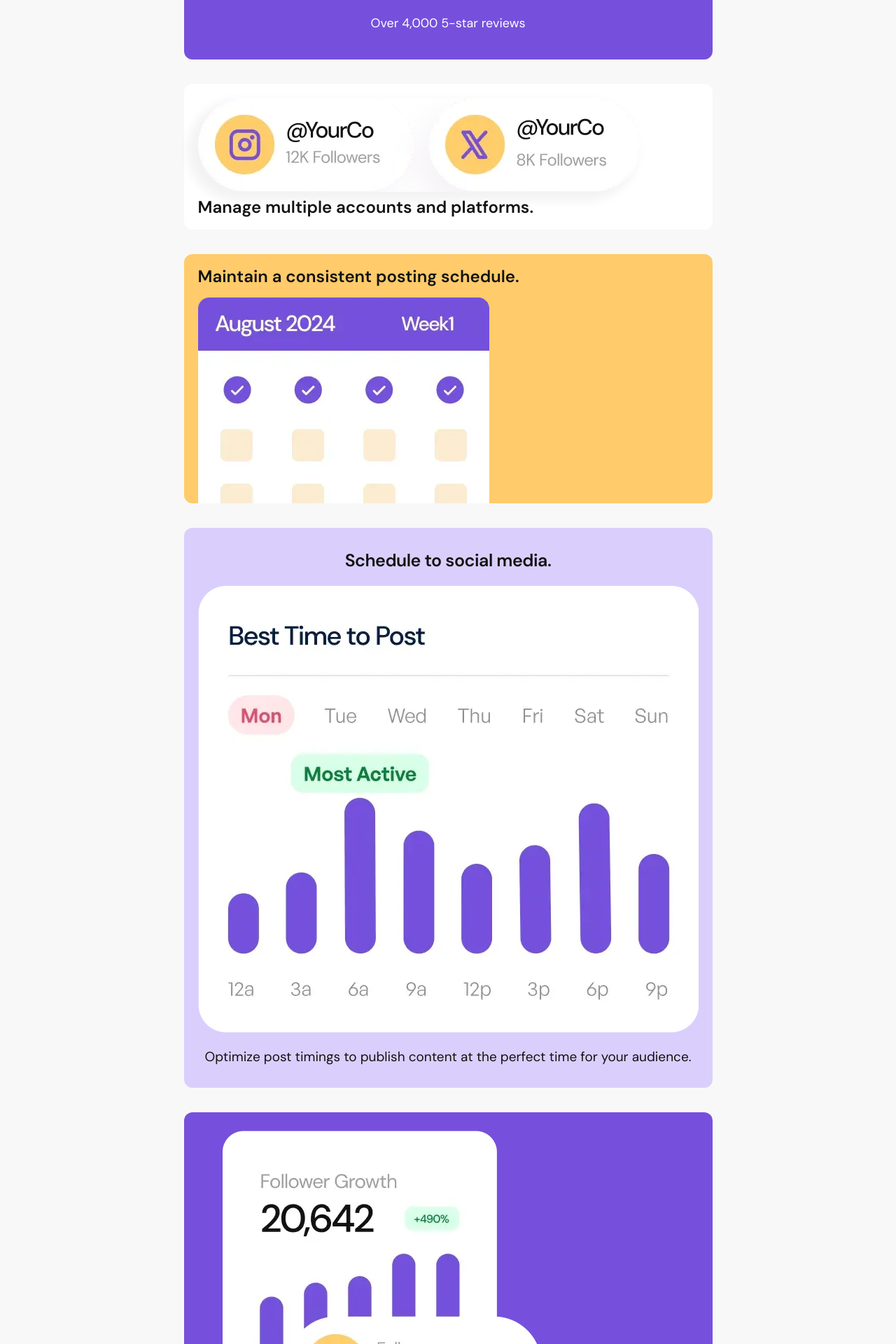
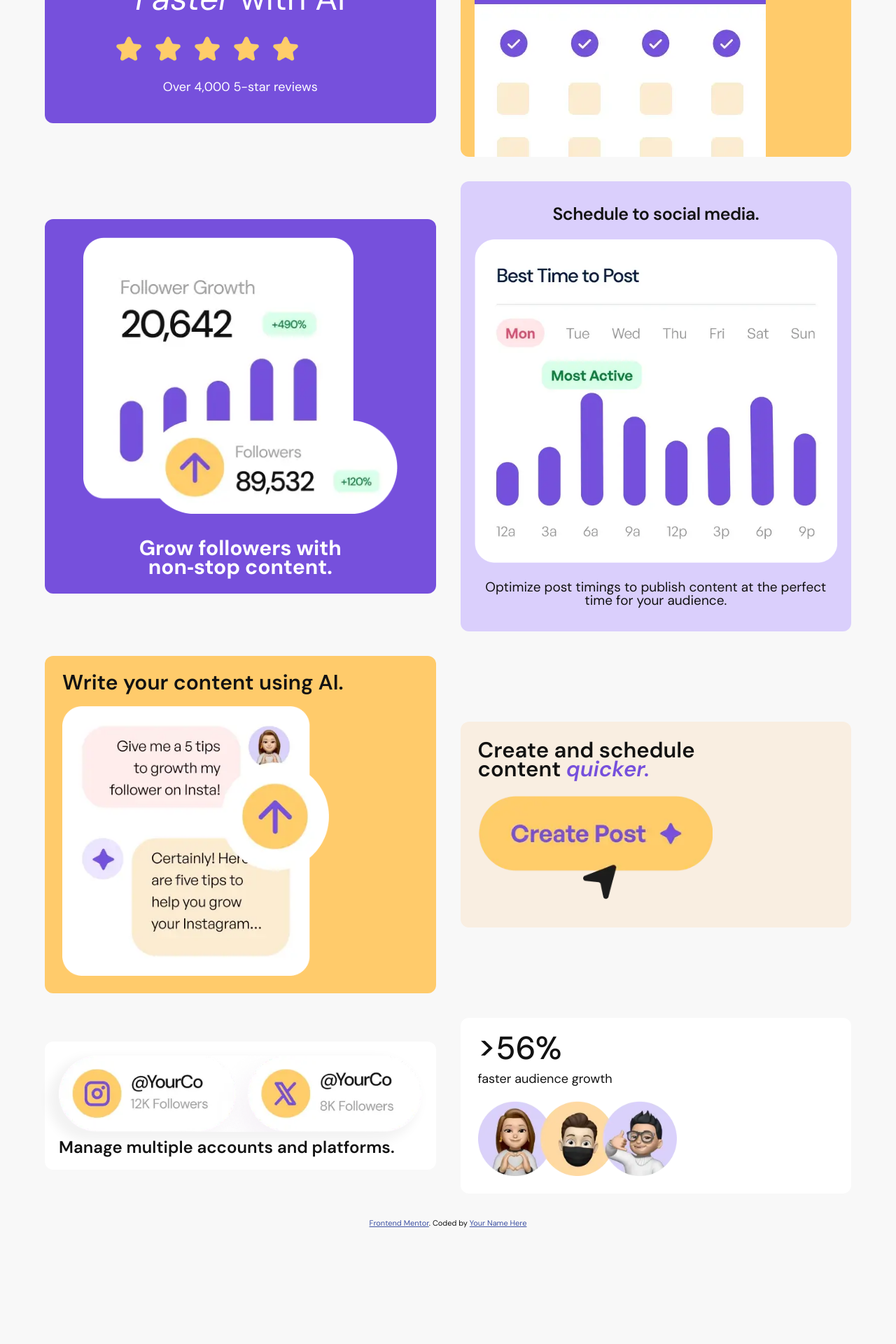
Before and after one commit to pkthunder87/bento-grid, a React (Vite) app: page / in a window 1280 px wide. Shown: the part 220-2140 px from the top of the page at 70% size. After the commit the page ends 2038 px from the top, so only its background shows below. Built offline with nearby package versions, Linux system fonts and the light colour scheme.

Commit message:
Feat: Add responsive layout for 600px+

```diff
--- a/src/sass/_layout.scss
+++ b/src/sass/_layout.scss
@@ -41,8 +41,51 @@
    2.0 Tablet 550px - 900px
    ======================== */
 
-@media (min-width: 550px) {
+@media (min-width: 600px) {
   .app-layout {
+    display: grid;
+    grid-template-columns: repeat(2, 1fr);
+  }
+
+  .grid-item {
+    align-self: center;
+
+    &--1 {
+      order: 1;
+    }
+
+    &--2 {
+      order: 7;
+    }
+
+    &--3 {
+      order: 2;
+    }
+
+    &--4 {
+      order: 4;
+    }
+
+    &--5 {
+      order: 3;
+    }
+
+    &--6 {
+      order: 8;
+    }
+
+    &--7 {
+      order: 6;
+    }
+
+    &--8 {
+      order: 5;
+    }
+  }
+
+  .attribution {
+    order: 9;
+    grid-column: span 2;
   }
 }
 
```
